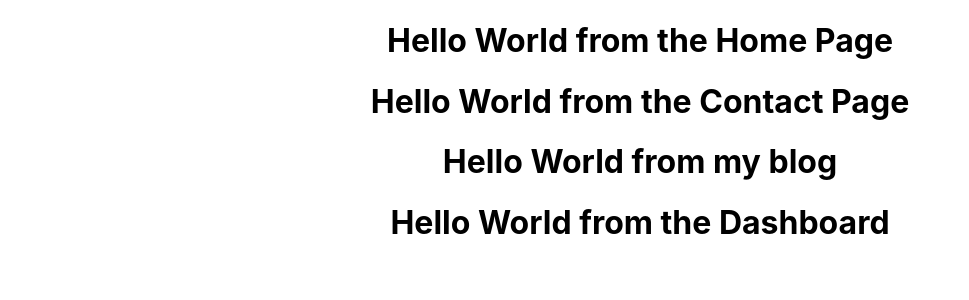
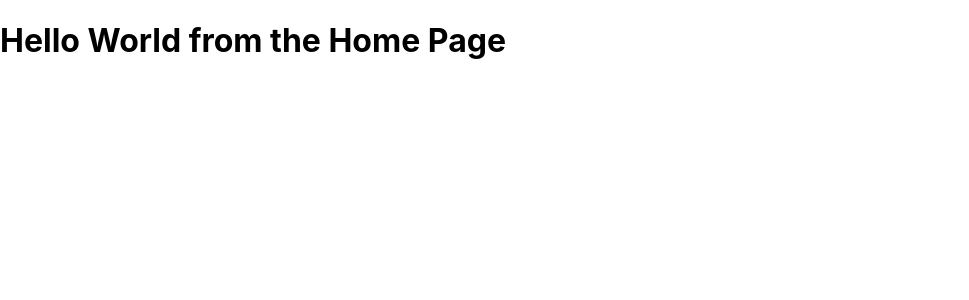
Before and after one commit to j-hernandez/react-router-practice, a React (Create React App) app: page / in a window 1280 px wide. Shown: the top 300 px of the page, without its empty margins (0-969 px from the left). Built offline with nearby package versions, Linux system fonts and the light colour scheme.

Commit message:
bringing in some routing items

```diff
--- a/package.json
+++ b/package.json
@@ -8,6 +8,7 @@
     "@testing-library/user-event": "^12.1.10",
     "react": "^17.0.1",
     "react-dom": "^17.0.1",
+    "react-router-dom": "^5.2.0",
     "react-scripts": "4.0.1",
     "web-vitals": "^0.2.4"
   },
--- a/src/App.js
+++ b/src/App.js
@@ -6,14 +6,32 @@
 import Blog from './components/Blog';
 import Dashboard from './components/Dashboard'
 
+import {
+  BrowserRouter as Router,
+  Switch,
+  Route
+} from 'react-router-dom';
+
+
+
 function App() {
   return (
-    <div className="App">
-      <Home />
-      <Contact />
-      <Blog />
-      <Dashboard />
-    </div>
+    <Router>
+      <Switch>
+        <Route path="/">
+          <Home />
+        </Route>
+        <Route path="/contact">
+          <Contact />
+        </Route>
+        <Route path="/blog">
+          <Blog />
+        </Route>
+        <Route path="/dashboard">
+          <Dashboard />
+        </Route>
+      </Switch>
+    </Router>
   );
 }
 
```
Also changed, not shown: 2 other files (tests, documents, lock files or other folders).
